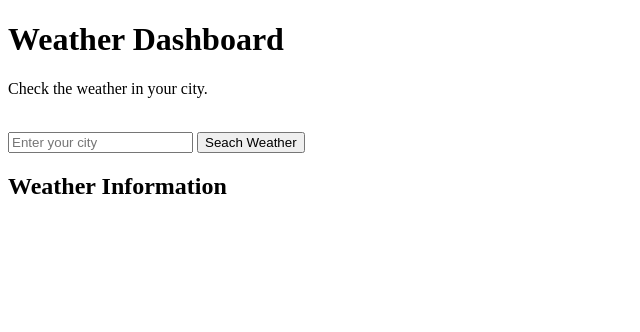
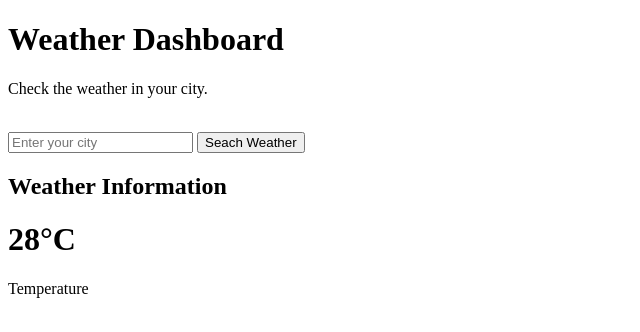
Before and after one commit to penaflorjonelbert/weather-dashboard, a plain HTML site: page Index.html in a window 1280 px wide. Shown: the whole page, without its empty margins (0-640 px from the left). Drawn offline with Linux system fonts and the light colour scheme.

Commit message:
Add temperature display

```diff
--- a/Index.html
+++ b/Index.html
@@ -13,10 +13,15 @@
 
 <input type="text" id="city" placeholder="Enter your city">
     <button>Seach Weather</button>
+
     <div id="weather-info">
 
     <h2>Weather Information</h2>
 
+<h1 id="temperature">28°C</h1>
+<p>Temperature</p>
+
     </div>
+
 </body>
 </html>
```
